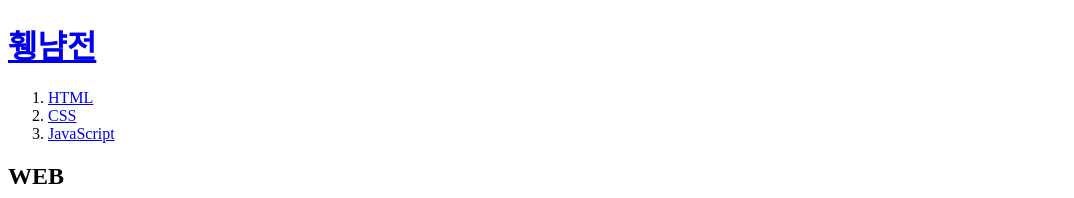
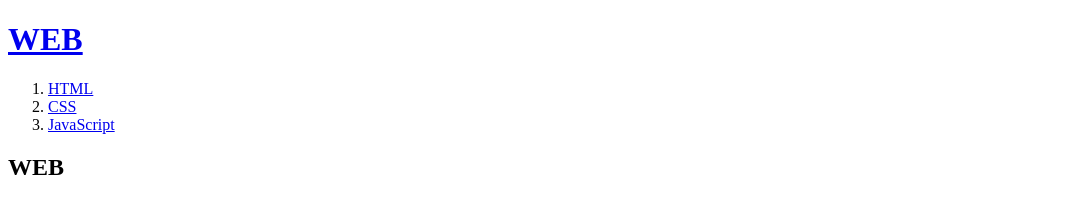
Before and after one commit to hm-Jeon/web1, a plain HTML site: page index.html in a window 1280 px wide. Shown: the top 198 px of the page, without its empty margins (0-1074 px from the left). Drawn offline with Linux system fonts and the light colour scheme.

Commit message:
Update index.html

```diff
--- a/index.html
+++ b/index.html
@@ -6,7 +6,7 @@
 </head>
 
 <body>
-  <h1><a href="index.html" title="Welcome">휑냠전</a></h1>
+  <h1><a href="index.html" title="Welcome">WEB</a></h1>
   <ol>
     <li><a href="1.html" title="HTML">HTML</a></li>
     <li><a href="2.html" title="CSS">CSS</a></li>
```
